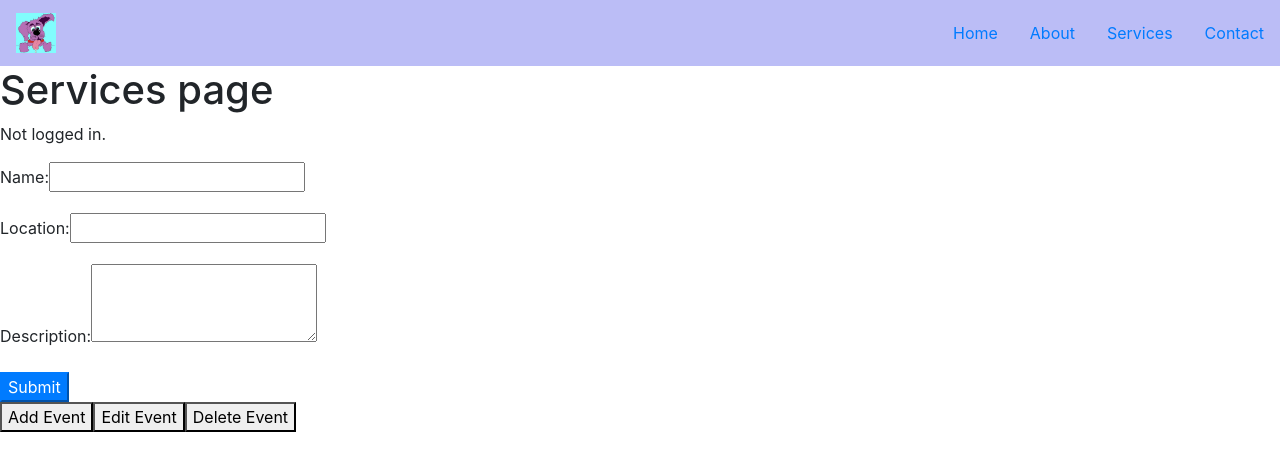
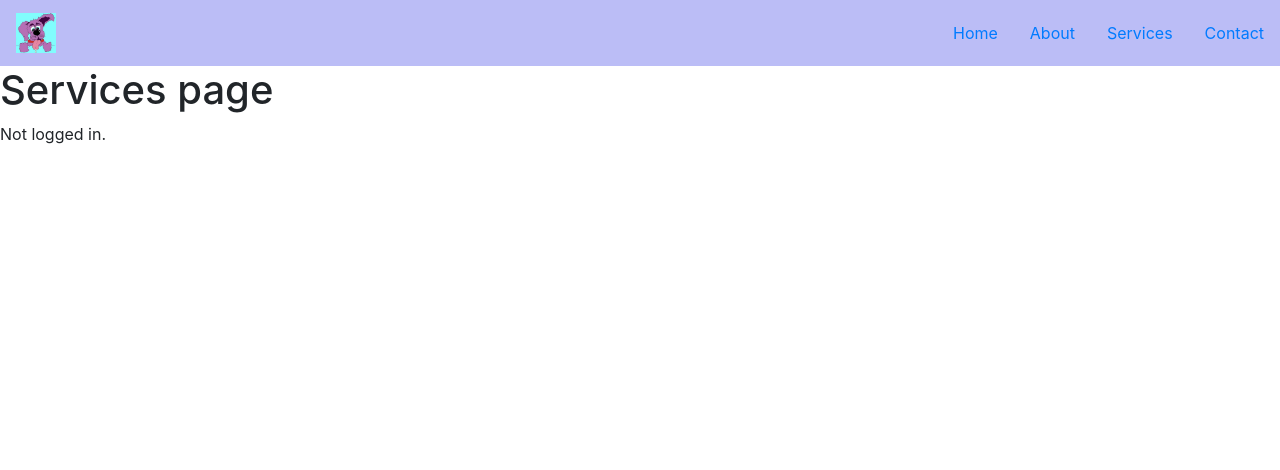
Before and after one commit to nickf94/T3A2_Pesky_Pooch, a React (Create React App) app in the folder src/client/: page /services in a window 1280 px wide. Shown: the top 470 px of the page. Built offline with nearby package versions, Linux system fonts and the light colour scheme.

Commit message:
Services page conditional rendering

```diff
--- a/src/client/src/components/EventControlPanel.js
+++ b/src/client/src/components/EventControlPanel.js
@@ -7,6 +7,8 @@ export default class EventControlPanel extends Component {
     addEvent: false,
     deleteEvent: false
   }
+
+
 
   // renderNewComponent = (children) => {
   //   return (
--- a/src/client/src/pages/Services.js
+++ b/src/client/src/pages/Services.js
@@ -20,8 +20,6 @@ export class Services extends Component {
             ) : (
             <div>
               <p>Not logged in.</p>
-              <EventForm />
-              <EventControlPanel />
             </div>
             )
           }
```
